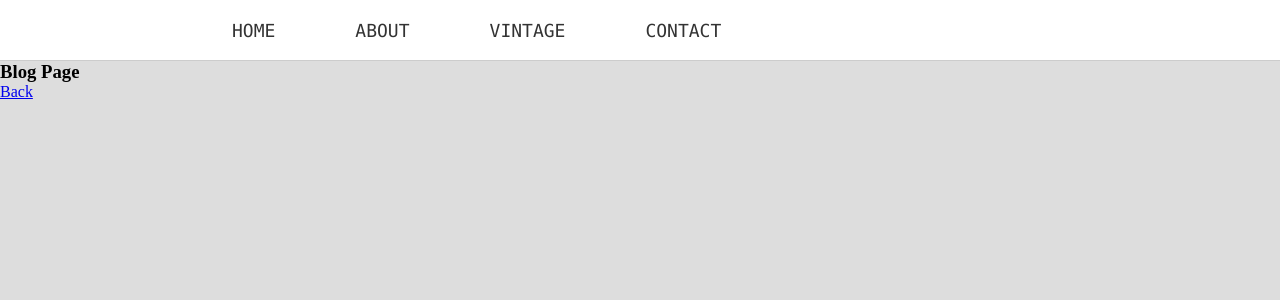
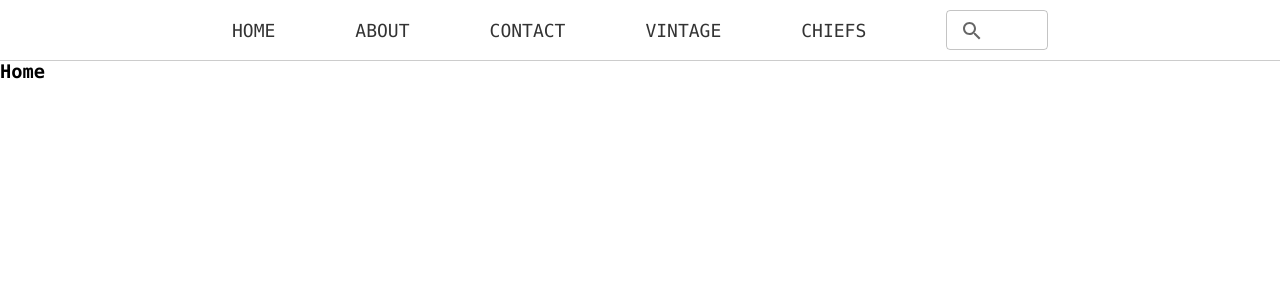
Before and after one commit to MelisaMert/vintage, a Next.js app in the folder client/: page / in a window 1280 px wide. Shown: the top 300 px of the page. Built offline with nearby package versions, Linux system fonts and the light colour scheme.

Commit message:
basic header and pages fix

```diff
--- a/client/components/header.js
+++ b/client/components/header.js
@@ -1,6 +1,20 @@
 import Link from 'next/link';
+import Search from "@material-ui/icons/Search";
+import TextField from '@mui/material/TextField';
 
 export default function Header() {
+
+    const searchBar = () => {
+        return (<>
+            <TextField
+               id="outlined-basic"
+               label={<Search/>}
+               variant="outlined"
+               size="small"
+            />
+        </>)
+    }
+
     return <header className="header">
         <nav>
             <ul>
@@ -11,18 +25,26 @@ export default function Header() {
                 </li>
                 <li>
                     <Link href="/about">
-                      <a>ABOUT</a>
+                        <a>ABOUT</a>
+                    </Link>
+                </li>
+                <li>
+                    <Link href="/contact">
+                        <a>CONTACT</a>
                     </Link>
                 </li>
                 <li>
                     <Link href="/vintage">
-                       <a>VINTAGE</a>
+                        <a>VINTAGE</a>
                     </Link>
                 </li>
                 <li>
-                    <Link href="/contact">
-                       <a>CONTACT</a>
+                    <Link href="/chiefs">
+                        <a>CHIEFS</a>
                     </Link>
+                </li>
+                <li>
+                    <a>{searchBar()}</a>
                 </li>
             </ul>
         </nav>
--- /dev/null
+++ b/client/pages/chiefs.js
@@ -0,0 +1,5 @@
+export default function Chiefs(){
+    return (
+      <h3>Chiefs</h3>
+    )
+}
--- /dev/null
+++ b/client/pages/contact.js
@@ -0,0 +1,5 @@
+export default function Contact(){
+    return(
+        <h3>Contact</h3>
+    )
+}
--- a/client/pages/index.js
+++ b/client/pages/index.js
@@ -1,14 +1,10 @@
-import Link from 'next/link';
 import Head from 'next/head';
 
 export default function Home() {
     return <>
         <Head>
-            <title>Blog</title>
+            <title>Home</title>
         </Head>
-        <h3>Blog Page</h3>
-        <Link href="/">
-            Back
-        </Link>
+        <h3>Home</h3>
     </>
 }
--- a/client/public/styles/global.css
+++ b/client/public/styles/global.css
@@ -11,5 +11,6 @@ html,body {
 }
 
 body {
-  background: #ddd;
+  font-family: "Lucida Console", Courier, monospace;
+  /* background: #ddd; */
 }
```
Also changed, not shown: client/package.json (+8 -1 lines), client/pages/post.js (deleted, +0 -14 lines), client/pages/vintage.js (+6 -1 lines), 1 other file (tests, documents, lock files or other folders).
